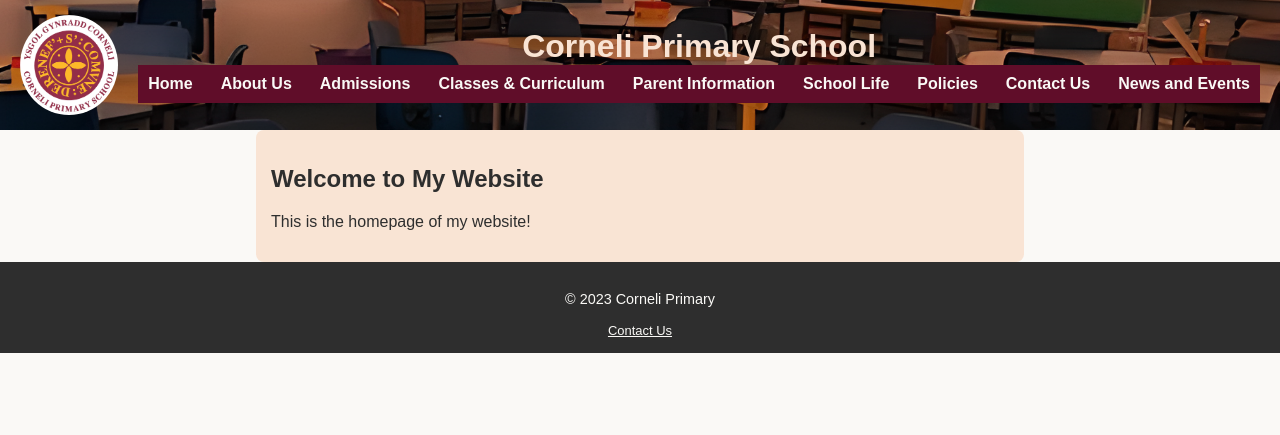
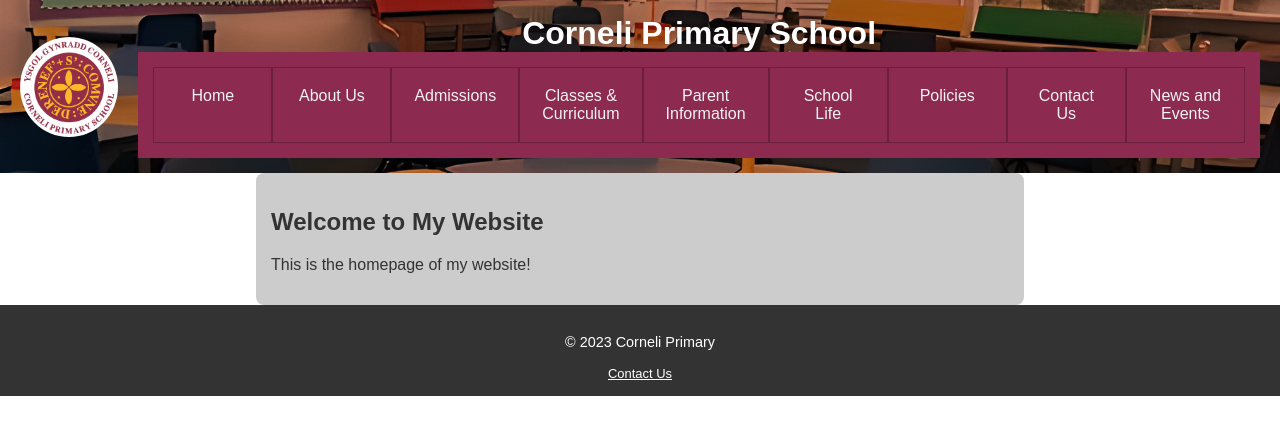
Before and after one commit to ColinDaglish/corneli-primary, a Django app: page /home/ in a window 1280 px wide. Shown: the top 435 px of the page. Run offline with Django 5.2, Linux system fonts and the light colour scheme.

Commit message:
css improvements

```diff
--- a/corneli-primary/settings.py
+++ b/corneli-primary/settings.py
@@ -120,7 +120,7 @@ USE_TZ = True
 # Static files (CSS, JavaScript, Images)
 # https://docs.djangoproject.com/en/5.1/howto/static-files/
 
-STATIC_ROOT = os.path.join(BASE_DIR, 'staticfiles')
+STATIC_ROOT = os.path.join(BASE_DIR, "staticfiles")
 
 
 STATIC_URL = "static/"
--- a/static/website_content/css/styles.css
+++ b/static/website_content/css/styles.css
@@ -1,20 +1,41 @@
+/* set colour palette vars */
+:root{
+    --primary-deep-burgandy: #8C2B4F;
+    --secondary-mustard-yellow: #F2AC29;
+    --secondary-off-white: #F2F2F2;
+    --neutral-dark-grey: #333333;
+    --neutral-medium-grey: #666666;
+    --neutral-light-grey: #CCCCCC;
+    --neutral-white: #FFFFFF;
+    --link-unvisited-deep-burgandy:#8C2B4F;
+    --link-visited-dark-burgandy:#6C1F3C;
+    --analogous-red:#C24F4F;
+    --analogous-purple: #B22B8C;
+    --monochromatic-dark-burgandy:#6C1F3C;
+    --monochromatic-deep-burgandy:#8C2B4F;
+    --monochromatic-light-burgandy:#D24F4F;
+    --monochromatic-pale-burgandy:#E6B3C1;
+    --success-lime-green:#32CD32;
+    --error-red:#FF4D4D;
+    --complementary-green:#4FBA8C;
+    --triadic-mustard-yellow:#F2AC29;
+    --triadic-blue:#29A6F2;
+    --accent-tomato: #FF6347;
+    --accent-dark-turquoise: #00CED1;
+}
+
 /* Base styling for mobile-first design */
 body {
     font-family: Arial, sans-serif;
-    background-color: #FAF9F6;
-    /* Neutral light background */
-    color: #2E2E2E;
-    /* Dark gray text for readability */
+    background-color: var(--neutral-white);
+    color: var(--neutral-dark-grey);
     margin: 0;
     padding: 0;
 }
 
 /* Header styling */
 header {
-    /* background-color: #932D48; */
-    /* Primary maroon color */
-    color: #FAF9F6;
-    /* Light text on dark background */
+    color: var(--neutral-white);
     background-image: url('/static/website_content/images/classroom-red-filter.png');
     background-size: cover;
     background-position: center;
@@ -30,8 +51,8 @@ header {
 header h1 {
     margin: 0;
     font-size: 2em;
-    color: #F9E4D4;
-    /* Soft beige for a welcoming contrast */
+    color: var(--neutral-white) ;
+
 }
 
 /* Logo styling */
@@ -56,42 +77,61 @@ header h1 {
 nav {
     display: flex;
     justify-content: space-between;
-    gap: 15px;
     margin-top: auto;
-    background-color: #600D29;
-    /* Position navbar at the bottom of the header */
+    background-color: var(--primary-deep-burgandy);
     bottom: 0;
-    /* Align navbar to the bottom of the header */
-    /* Make sure it aligns with the left side */
-    padding: 10px;
-    /* Adjust padding for navbar */
-    /* Space between links */
+    padding: 15px;
+    flex-wrap: wrap;
 }
 
-/* Navigation styling */
+.nav-button {
+    padding: 5px 10px;
+    text-align: center;
+    text-decoration: none;
+    display: inline-block;
+    font-size: 16px;
+    margin: 4px 2px;
+    cursor: pointer;
+}
+
 nav a {
-    color: #FAF9F6;
+    color: var(--secondary-off-white);
     text-decoration: none;
-    font-weight: bold;
+    padding:10px;
+    border: solid 1px;
+    border-color: var(--monochromatic-dark-burgandy);
+    flex:1;
 }
 
 nav a:hover {
-    color: #D1A054;
-    /* Warm gold for hover effect */
+    color: var(--secondary-mustard-yellow);
+    text-decoration: none;
 }
 
 /* Mobile responsiveness - stack the nav vertically on smaller screens */
 @media (max-width: 768px) {
-
+    header{
+        background-image: none;
+        background-color: var(--neutral-dark-grey);
+    }
     /* Change the nav to a column layout */
     nav {
         flex-direction: column;
-        align-items: center;
+        align-items: stretch;
         /* Center-align links vertically */
-        gap: 10px;
+        gap: 5px;
         /* Space between links */
     }
 
+    .nav-button{
+        border:none;
+        padding: 5px 5px;
+    }
+
+    /* Turn off logo on small screens */
+    .header-logo {
+        display:none;
+    }
 
     header h1 {
         font-size: 1.5em;
@@ -103,7 +143,7 @@ nav a:hover {
 /* Button styling */
 button,
 .btn {
-    background-color: #932D48;
+    background-color: var(--primary-deep-burgandy);
     /* Primary color */
     color: #FAF9F6;
     border: none;
@@ -115,7 +155,7 @@ button,
 
 button:hover,
 .btn:hover {
-    background-color: #D1A054;
+    background-color: var(--secondary-mustard-yellow);
     /* Warm gold for hover */
 }
 
@@ -124,7 +164,7 @@ main {
     width: 100%;
     padding: 15px;
     box-sizing: border-box;
-    background-color: #F9E4D4;
+    background-color: var(--neutral-light-grey);
     /* Soft beige for sections */
     border-radius: 8px;
 }
@@ -145,9 +185,9 @@ main {
 
 /* Footer styling */
 footer {
-    background-color: #2E2E2E;
+    background-color: var(--neutral-dark-grey);
     /* Dark neutral for footer */
-    color: #FAF9F6;
+    color: var(--neutral-white);
     text-align: center;
     padding: 15px;
     font-size: 0.9em;
@@ -155,7 +195,7 @@ footer {
 
 footer a {
     /* Dark neutral for footer */
-    color: #FAF9F6;
+    color: var(--neutral-white);
     text-align: center;
     padding: 15px;
     font-size: 0.9em;
--- a/templates/website_content/base.html
+++ b/templates/website_content/base.html
@@ -4,11 +4,14 @@
 <html lang="en">
   <head>
     <meta charset="UTF-8">
+    <meta name="viewport" content="width=device-width, initial-scale=1.0">
     <title>
       {% block title %}My Website{% endblock %}
     </title>
     <link rel="stylesheet" href="{% static 'website_content/css/styles.css' %}">
-    <link rel="icon" type="image/x-icon" href="/static/website_content/images/corneli-primary-logo.ico">
+    <link rel="icon"
+          type="image/x-icon"
+          href="/static/website_content/images/corneli-primary-logo.ico">
   </head>
   <body>
     <header>
@@ -17,17 +20,7 @@
            class="header-logo">
       <div class="header-center">
         <h1>Corneli Primary School</h1>
-        <nav role="navigation" aria-label="Main navigation">
-          <a href="/">Home</a>
-          <a href="/about/">About Us</a>
-          <a href="/admissions/">Admissions</a>
-          <a href="/curriculum/">Classes & Curriculum</a>
-          <a href="/parent-information/">Parent Information</a>
-          <a href="/school-life/">School Life</a>
-          <a href="/policies/">Policies</a>
-          <a href="/contact-us/">Contact Us</a>
-          <a href="/news-and-events/">News and Events</a>
-        </nav>
+        {% include "website_content/navigation.html" %}
       </div>
     </header>
     <main role="main">
--- /dev/null
+++ b/templates/website_content/navigation.html
@@ -0,0 +1,29 @@
+<nav role="navigation" aria-label="Main navigation">
+  <a href="/">
+    <div class="nav-button">Home</div>
+  </a>
+  <a href="/about/">
+  <div class="nav-button">About Us</div>
+</a>
+<a href="/admissions/">
+  <div class="nav-button">Admissions</div>
+</a>
+<a href="/curriculum/">
+  <div class="nav-button">Classes & Curriculum</div>
+</a>
+<a href="/parent-information/">
+  <div class="nav-button">Parent Information</div>
+</a>
+<a href="/school-life/">
+  <div class="nav-button">School Life</div>
+</a>
+<a href="/policies/">
+  <div class="nav-button">Policies</div>
+</a>
+<a href="/contact-us/">
+  <div class="nav-button">Contact Us</div>
+</a>
+<a href="/news-and-events/">
+  <div class="nav-button">News and Events</div>
+</a>
+</nav>
```
